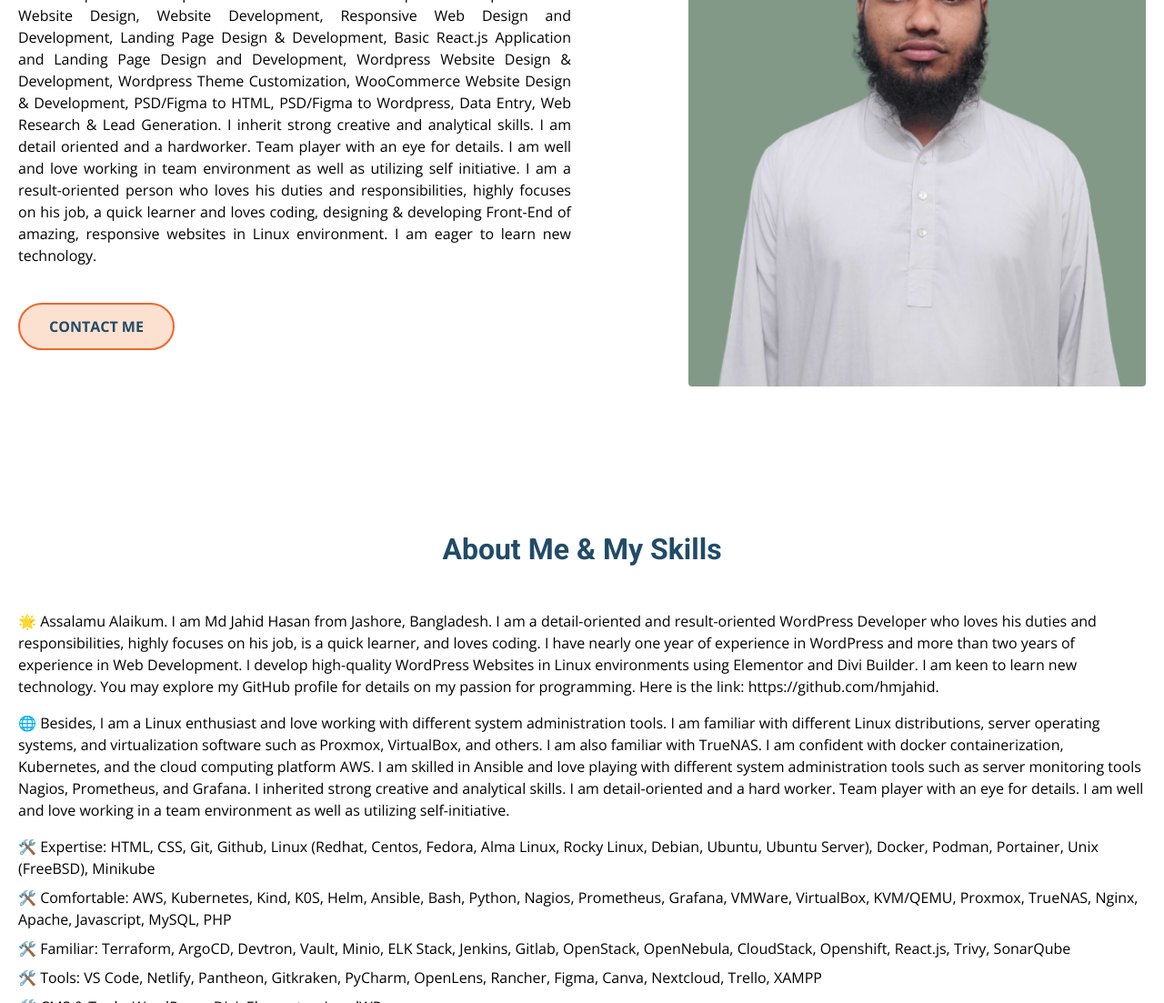
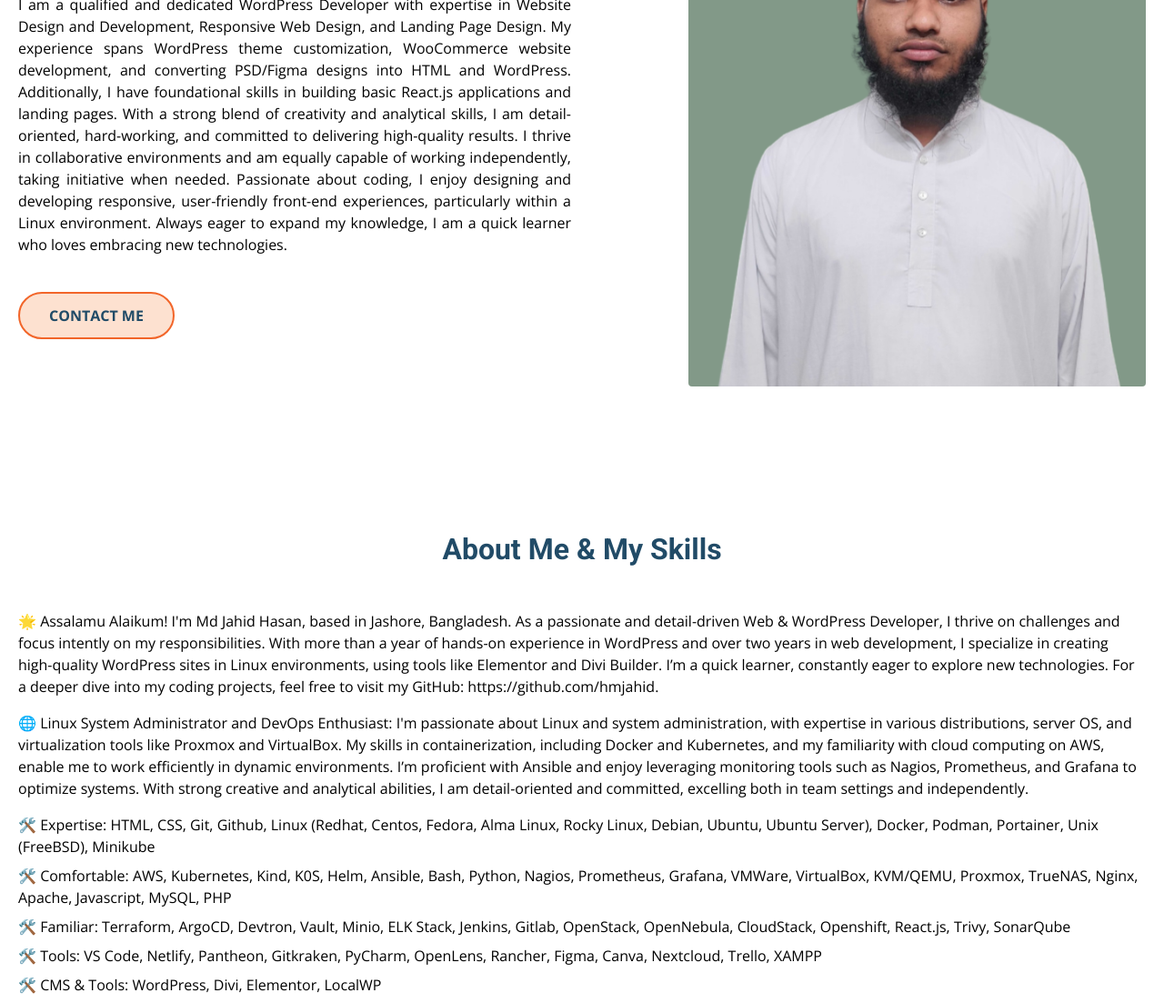
Before and after one commit to hmjahid/portfolio-basic, a plain HTML site: page index.html in a window 1280 px wide. Shown: the part 335-1438 px from the top of the page at 91% size. Drawn offline with nearby package versions, Linux system fonts and the light colour scheme.

Commit message:
Update index.html

```diff
--- a/index.html
+++ b/index.html
@@ -95,7 +95,9 @@
                     <div class="hero-col-inner d-flex flex-column gap-2">
                         <h1 class="hero-title m-0 pb-2">Md Jahid Hasan</h1>
                         <h3 class="hero-subtitle section-subtitle m-0">WordPress Developer | DevOps Enthusiast</h3>
-                        <p class="hero-desc desc-text m-0">I am a qualified and professional WordPress Developer with experience in Website Design, Website Development, Responsive Web Design and Development, Landing Page Design & Development, Basic React.js Application and Landing Page Design and Development, Wordpress Website Design & Development, Wordpress Theme Customization, WooCommerce Website Design & Development, PSD/Figma to HTML, PSD/Figma to Wordpress, Data Entry, Web Research & Lead Generation. I inherit strong creative and analytical skills. I am detail oriented and a hardworker. Team player with an eye for details. I am well and love working in team environment as well as utilizing self initiative. I am a result-oriented person who loves his duties and responsibilities, highly focuses on his job, a quick learner and loves coding, designing & developing Front-End of amazing, responsive websites in Linux environment. I am eager to learn new technology.</p>
+                        <p class="hero-desc desc-text m-0">I am a qualified and dedicated WordPress Developer with expertise in Website Design and Development, Responsive Web Design, and Landing Page Design. My experience spans WordPress theme customization, WooCommerce website development, and converting PSD/Figma designs into HTML and WordPress. Additionally, I have foundational skills in building basic React.js applications and landing pages.
+
+                        With a strong blend of creativity and analytical skills, I am detail-oriented, hard-working, and committed to delivering high-quality results. I thrive in collaborative environments and am equally capable of working independently, taking initiative when needed. Passionate about coding, I enjoy designing and developing responsive, user-friendly front-end experiences, particularly within a Linux environment. Always eager to expand my knowledge, I am a quick learner who loves embracing new technologies.</p>
                         <div class="hero-btn-div contact-btn-div">
                             <a href="#contact-section" class="hero-btn contact-btn text-decoration-none d-inline-block">Contact Me</a>
                         </div>
@@ -121,8 +123,9 @@
                 <div class="col-12">
                     <div class="about-col-inner d-flex flex-column justify-content-center align-items-center gap-2">
                         <h2 class="about-title section-title m-0">About Me & My Skills</h2>
-                        <p class="about-desc desc-text m-0 pt-3">🌟 Assalamu Alaikum. I am Md Jahid Hasan from Jashore, Bangladesh. I am a detail-oriented and result-oriented WordPress Developer who loves his duties and responsibilities, highly focuses on his job, is a quick learner, and loves coding. I have nearly one year of experience in WordPress and more than two years of experience in Web Development. I develop high-quality WordPress Websites in Linux environments using Elementor and Divi Builder. I am keen to learn new technology. You may explore my GitHub profile for details on my passion for programming. Here is the link: https://github.com/hmjahid.</p>
-                        <p class="about-desc desc-text m-0 pt-2">🌐 Besides, I am a Linux enthusiast and love working with different system administration tools. I am familiar with different Linux distributions, server operating systems, and virtualization software such as Proxmox, VirtualBox, and others. I am also familiar with TrueNAS. I am confident with docker containerization, Kubernetes, and the cloud computing platform AWS. I am skilled in Ansible and love playing with different system administration tools such as server monitoring tools Nagios, Prometheus, and Grafana. I inherited strong creative and analytical skills. I am detail-oriented and a hard worker. Team player with an eye for details. I am well and love working in a team environment as well as utilizing self-initiative.</p>
+                        <p class="about-desc desc-text m-0 pt-3">🌟 Assalamu Alaikum! I'm Md Jahid Hasan, based in Jashore, Bangladesh. As a passionate and detail-driven Web & WordPress Developer, I thrive on challenges and focus intently on my responsibilities. With more than a year of hands-on experience in WordPress and over two years in web development, I specialize in creating high-quality WordPress sites in Linux environments, using tools like Elementor and Divi Builder. I’m a quick learner, constantly eager to explore new technologies. For a deeper dive into my coding projects, feel free to visit my GitHub: https://github.com/hmjahid.</p>
+                        <p class="about-desc desc-text m-0 pt-2">🌐 Linux System Administrator and DevOps Enthusiast:
+                        I'm passionate about Linux and system administration, with expertise in various distributions, server OS, and virtualization tools like Proxmox and VirtualBox. My skills in containerization, including Docker and Kubernetes, and my familiarity with cloud computing on AWS, enable me to work efficiently in dynamic environments. I’m proficient with Ansible and enjoy leveraging monitoring tools such as Nagios, Prometheus, and Grafana to optimize systems. With strong creative and analytical abilities, I am detail-oriented and committed, excelling both in team settings and independently.</p>
                         <ul class="m-0 p-0 list-unstyled">
                             <li>
                                 <p class="about-desc desc-text m-0 pt-2">🛠️ Expertise: HTML, CSS, Git, Github, Linux (Redhat, Centos, Fedora, Alma Linux, Rocky Linux, Debian, Ubuntu, Ubuntu Server), Docker, Podman, Portainer, Unix (FreeBSD), Minikube</p>
```
